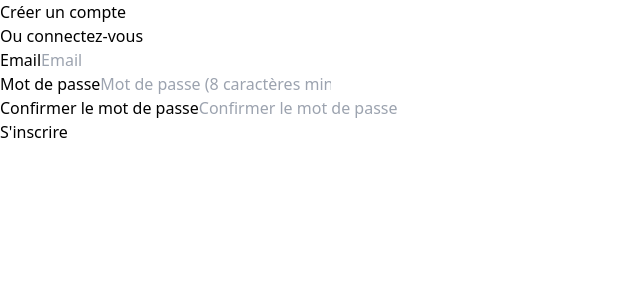
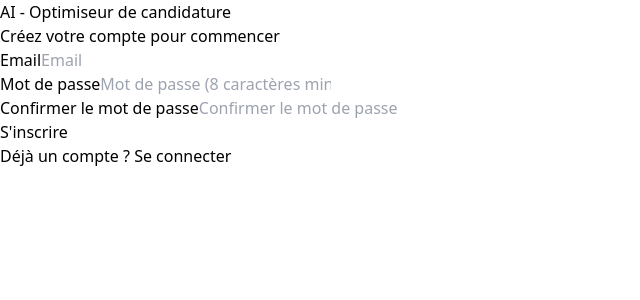
Before and after one commit to sebastienbats/ai-optimiseur-de-candidature, a React (Vite) app in the folder frontend/: page /register in a window 1280 px wide. Shown: the top 300 px of the page, without its empty margins (0-640 px from the left). Built offline with nearby package versions, Linux system fonts and the light colour scheme; no server answers.

Commit message:
Update Register.jsx

```diff
--- a/frontend/src/components/Auth/Register.jsx
+++ b/frontend/src/components/Auth/Register.jsx
@@ -41,13 +41,10 @@
       <div className="max-w-md w-full space-y-8">
         <div>
           <h2 className="mt-6 text-center text-3xl font-extrabold text-gray-900">
-            Créer un compte
+            AI - Optimiseur de candidature
           </h2>
           <p className="mt-2 text-center text-sm text-gray-600">
-            Ou{' '}
-            <Link to="/login" className="font-medium text-indigo-600 hover:text-indigo-500">
-              connectez-vous
-            </Link>
+            Créez votre compte pour commencer
           </p>
         </div>
 
@@ -106,6 +103,12 @@
               {loading ? 'Inscription...' : 'S\'inscrire'}
             </button>
           </div>
+
+          <div className="text-center">
+            <Link to="/login" className="text-sm text-indigo-600 hover:text-indigo-500">
+              Déjà un compte ? Se connecter
+            </Link>
+          </div>
         </form>
       </div>
     </div>
```
